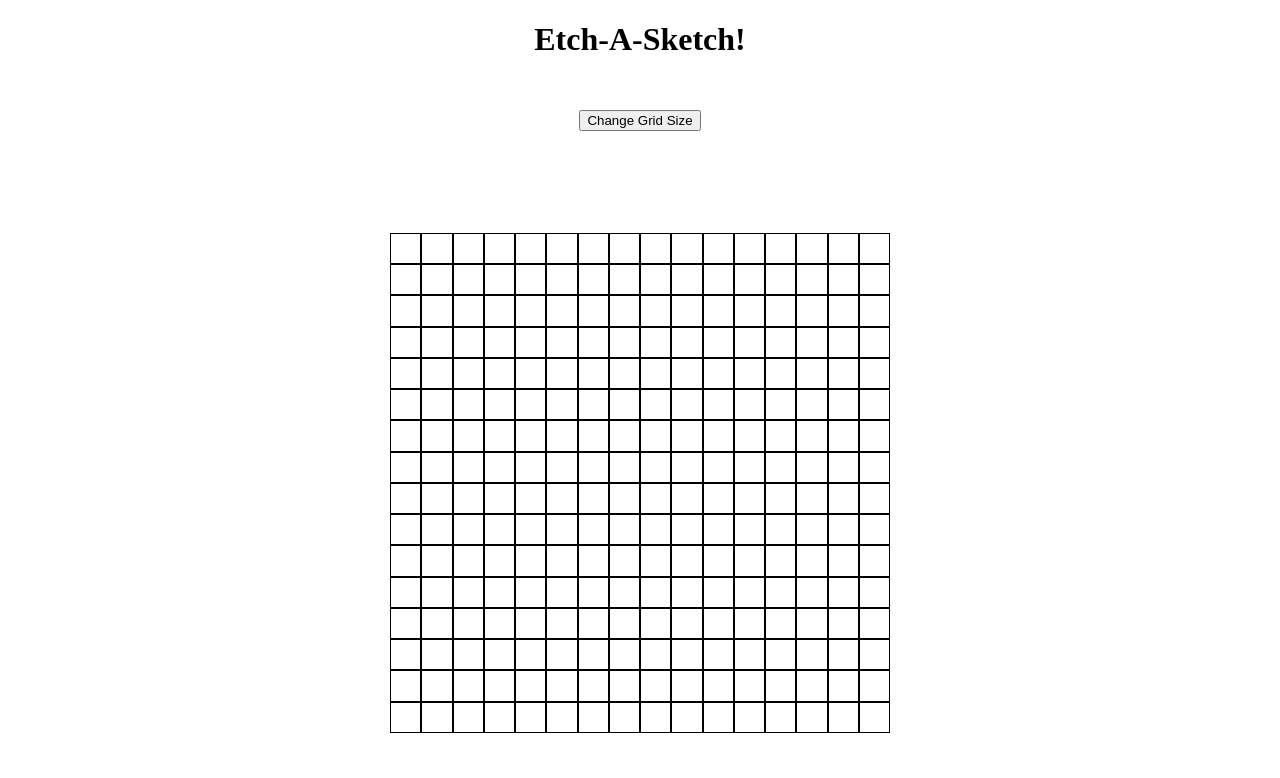
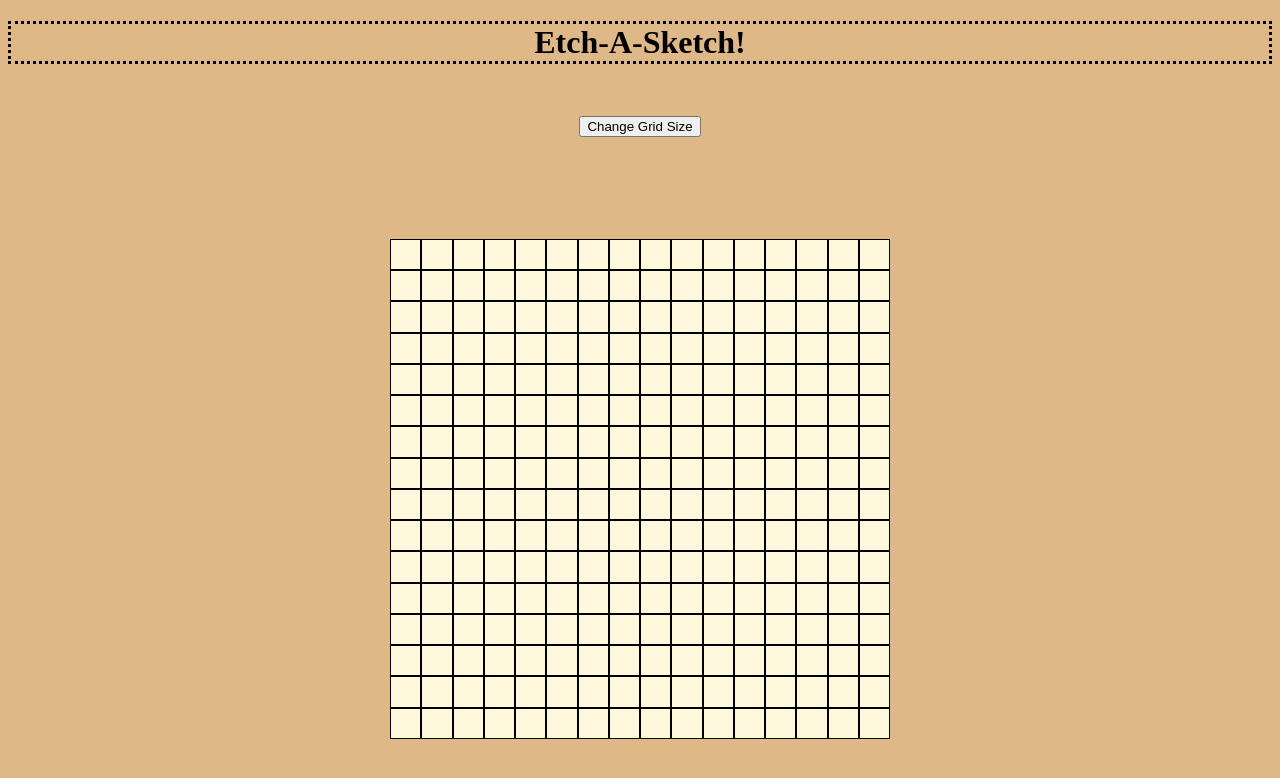
Before and after one commit to MarkAbdilla/EtchASketch, a plain HTML site: page index.html in a window 1280 px wide. Drawn offline with Linux system fonts and the light colour scheme.

Commit message:
Styling changes

```diff
--- a/styles.css
+++ b/styles.css
@@ -1,9 +1,14 @@
+html {
+    background-color: burlywood;
+}
+
 .container {
     display: grid;
     max-width: 500px;
     min-height: 500px;
     margin: 2rem auto;
     border: 2px solid var(--border);
+    background: cornsilk;
 }
 
 .grid-box {
@@ -13,6 +18,7 @@
 
 h1 {
     text-align: center;
+    border: 3px dotted;
 }
 
 .btn-container {
```
